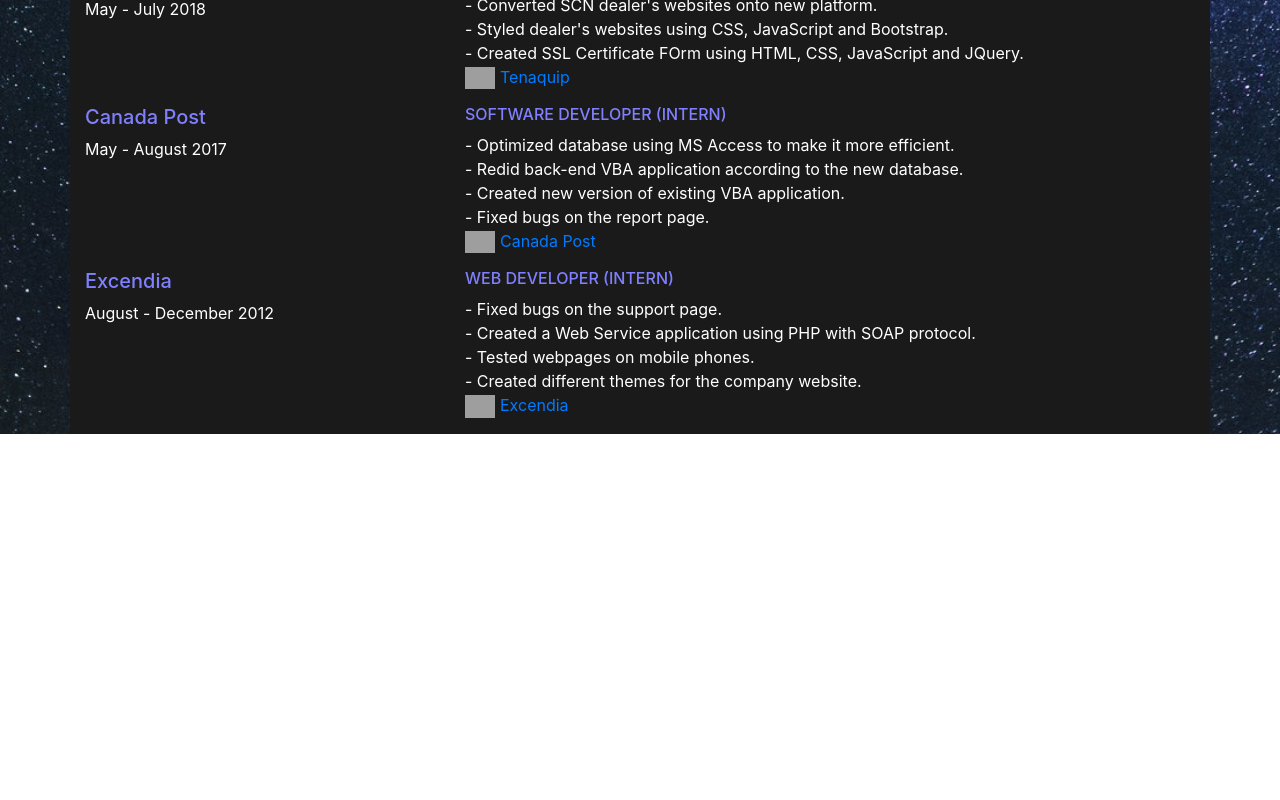
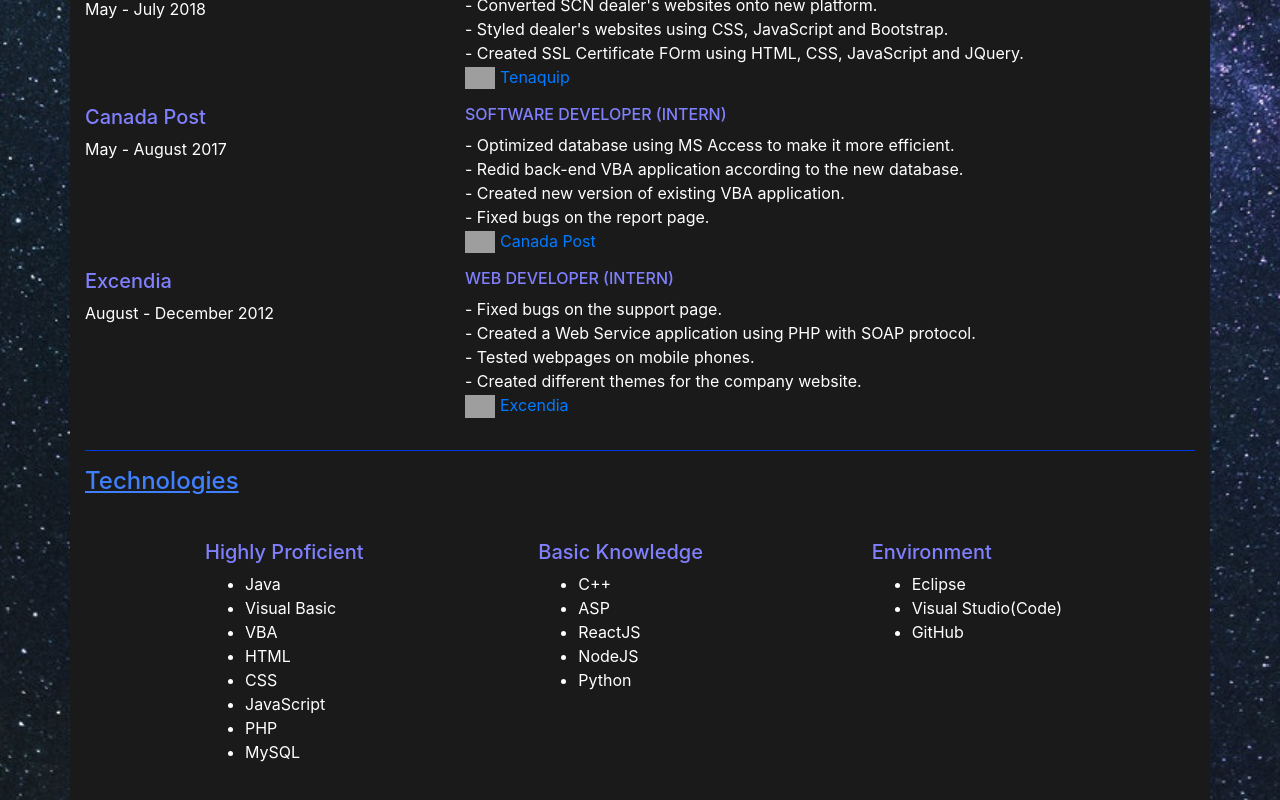
Before and after one commit to G3nK3n/React-Projects, a React (Create React App) app in the folder personal_website/: page / in a window 1280 px wide. Shown: the part 816-1616 px from the top of the page. Before the commit the page ends 1250 px from the top, so only its background shows below. Built offline with nearby package versions, Linux system fonts and the light colour scheme; grey boxes are pictures that could not be loaded.

Commit message:
Added Techologies Used section

```diff
--- a/personal_website/src/AllComponents/Resume.js
+++ b/personal_website/src/AllComponents/Resume.js
@@ -111,6 +111,49 @@
                         </Col>
                     </Row>
                 </div>
+
+                <hr className="someLine"/>
+
+                { /* Technologies section */ }
+
+                <div>
+                    <h4 className="Sub-Title">Technologies</h4>
+                    <div className="TechSection">
+                        <Row>
+                            <Col sm={4}>
+                                <h5>Highly Proficient</h5>
+                                <ul>
+                                    <li>Java</li>
+                                    <li>Visual Basic</li>
+                                    <li>VBA</li>
+                                    <li>HTML</li>
+                                    <li>CSS</li>
+                                    <li>JavaScript</li>
+                                    <li>PHP</li>
+                                    <li>MySQL</li>
+                                </ul>
+                            </Col>
+                            <Col sm={4}>
+                                <h5>Basic Knowledge</h5>
+                                <ul>
+                                    <li>C++</li>
+                                    <li>ASP</li>
+                                    <li>ReactJS</li>
+                                    <li>NodeJS</li>
+                                    <li>Python</li>
+                                </ul>
+                            </Col>
+                            <Col sm={4}>
+                                <h5>Environment</h5>
+                                <ul>
+                                    <li>Eclipse</li>
+                                    <li>Visual Studio(Code)</li>
+                                    <li>GitHub</li>
+                                </ul>
+                            </Col>
+                        </Row>
+                    </div>
+                </div>
             </Container>
         </div>
     );
--- a/personal_website/src/App.css
+++ b/personal_website/src/App.css
@@ -114,8 +114,8 @@
 }
 
 .someLine {
-  color:green;
-  background-color: green;
+  color:#0040FF;
+  background-color: #0040FF;
   height: 5;
 }
 
@@ -141,6 +141,16 @@
 h6 {
   text-transform: uppercase;
 }
+
+.TechSection {
+  margin-left:100px;
+  padding:20px;
+}
+
+.TechSection li {
+  color:white;
+}
+
 /*
 .CompanyAddress2 {
   margin-top: -15px;
```
